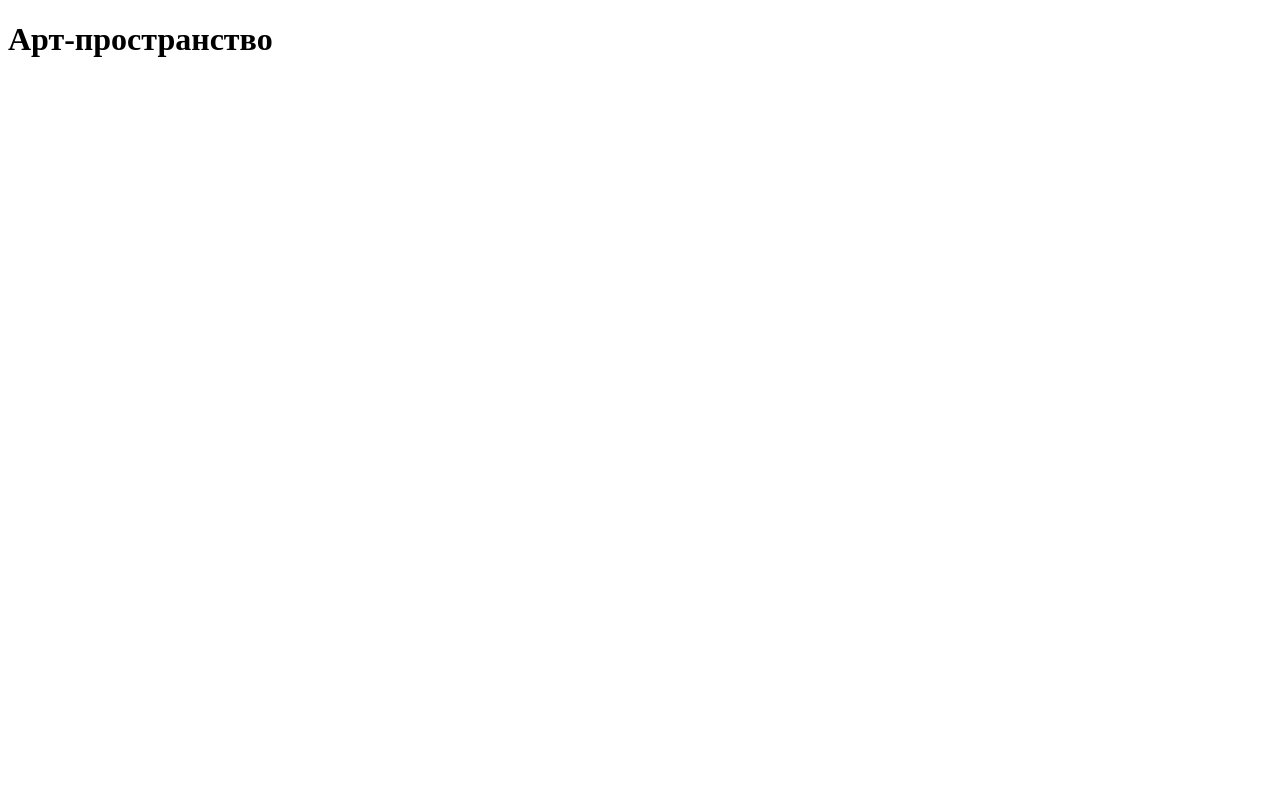
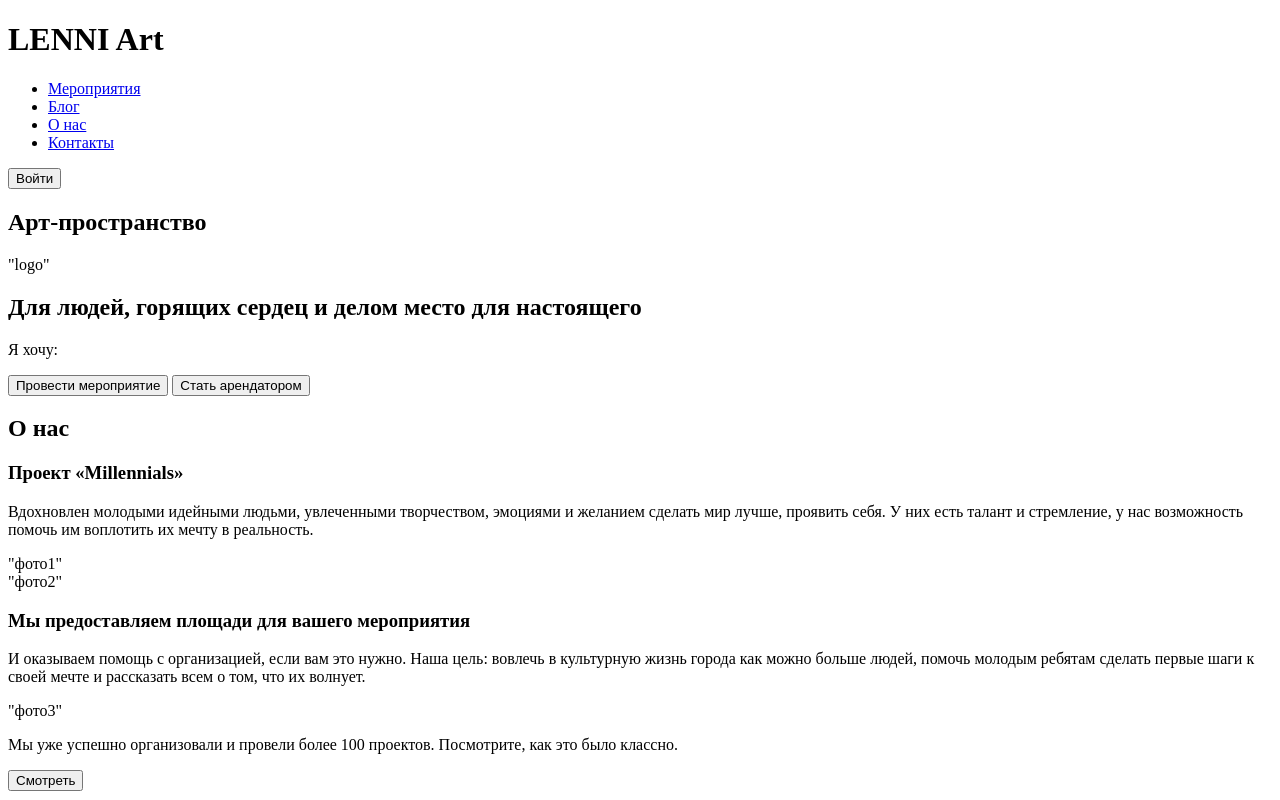
Before and after one commit to MamikonAramyan/DigitalAcademy-WebSite-LENNI-ART-, a plain HTML site: page index.html in a window 1280 px wide. Drawn offline with Linux system fonts and the light colour scheme.

Commit message:
LENNI ART

```diff
--- a/index.html
+++ b/index.html
@@ -3,17 +3,47 @@
 
 <head>
 <meta charset = "utf-8" />
-<title>Lenni art</title>
+<title>LENNI Art</title>
 </head>
 
 <body>
-    <header></header>
+    <header class="header">
+        <h1>LENNI Art</h1>
+        <nav>
+          <ul>
+            <li><a href="index.html">Мероприятия</a></li>
+            <li><a href="index.html">Блог</a></li>
+            <li><a href="index.html">О нас</a></li>
+            <li><a href="index.html">Контакты</a></li>
+          </ul>
+        </nav>
+        <button type="button" class="button_login">Войти</button>
+      </header>
 <main>
-<div>
-<h1>Арт-пространство</h1>
+
+    <div class="First block LENNI ART">
+<h2>Арт-пространство</h2>
+<section> "logo" </section>
+<h2>Для людей, горящих сердец и делом место для настоящего</h2>
+<p>Я хочу:</p>
+<button type="button" class="button_1">Провести мероприятие</button>
+<button type="button" class="button_2">Стать арендатором</button>
+</button>
+</div>
+
+<div class="About us">
+    <h2>О нас</h2>
+    <h3>Проект «Millennials»</h3>
+    <p>Вдохновлен молодыми идейными людьми, увлеченными творчеством, эмоциями и желанием сделать мир лучше, проявить себя. У них есть талант и стремление, у нас возможность помочь им воплотить их мечту в реальность.</p>
+    <section> "фото1" </section>
+    <section> "фото2" </section>
+    <h3>Мы предоставляем площади для вашего мероприятия</h3>
+    <p>И оказываем помощь с организацией, если вам это нужно. Наша цель: вовлечь в культурную жизнь города как можно больше людей, помочь молодым ребятам сделать первые шаги к своей мечте и рассказать всем о том, что их волнует.</p>
+    <section> "фото3" </section>
+    <p>Мы уже успешно организовали и провели более 100 проектов. Посмотрите, как это было классно.</p>
+    <button type="button" class="button_smotret">Смотреть</button>
 </div>
 <footer></footer>
-<section></section>
 
 </main>
 </body>
```
